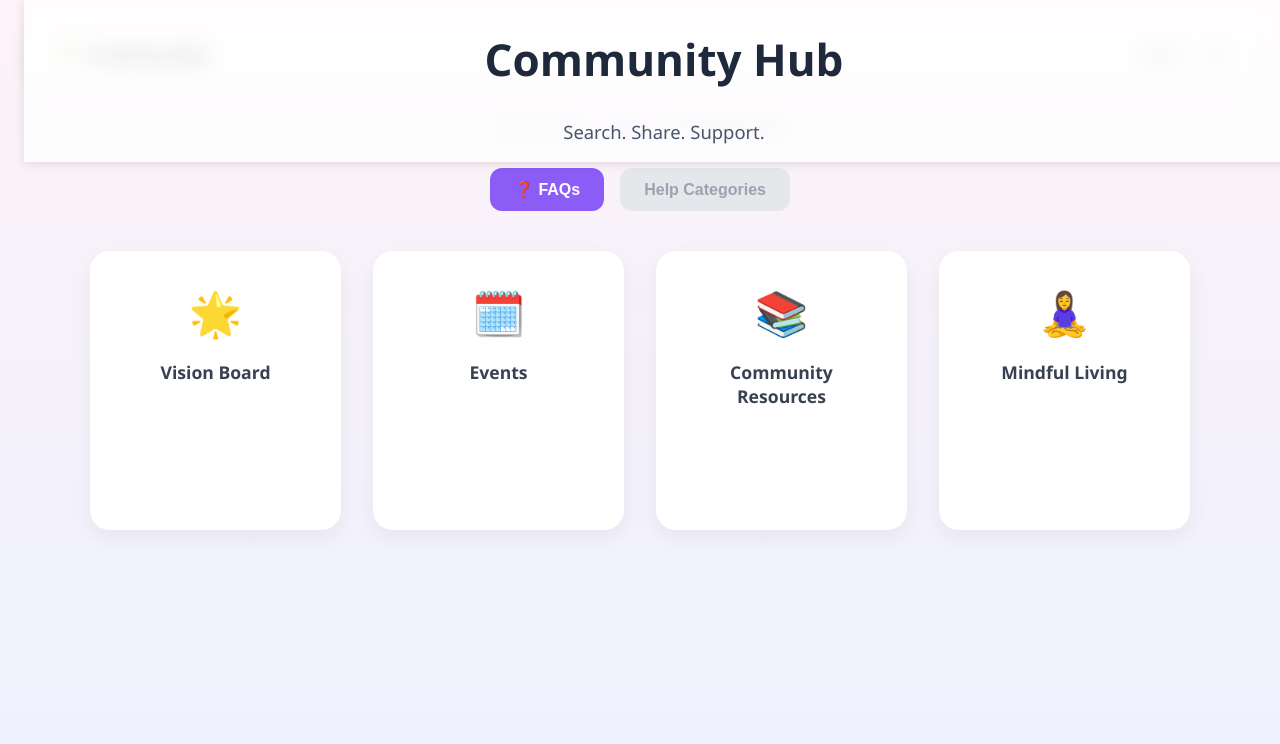
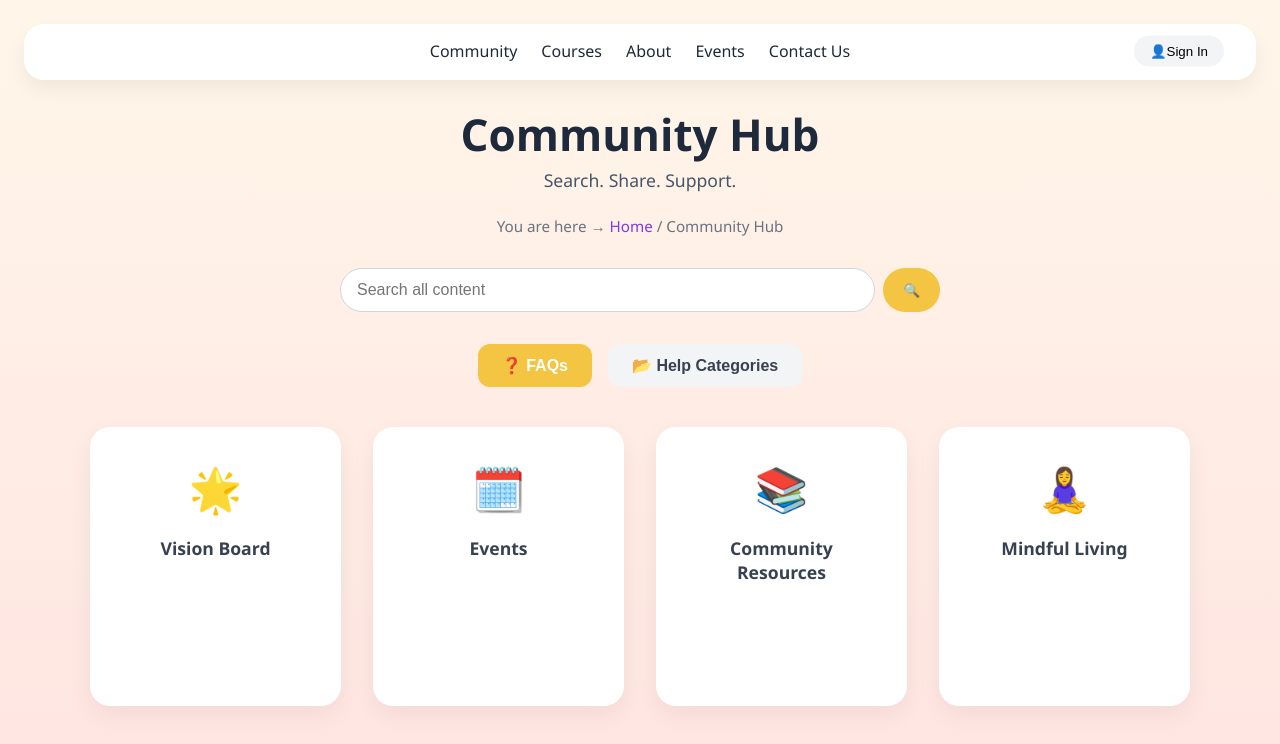
Before and after one commit to josiahbasilio/Light-Heart-Vision, a Next.js app in the folder light-heart-vision/: page /hub in a window 1280 px wide. Shown: the top 744 px of the page. Built offline with nearby package versions, Linux system fonts and the light colour scheme.

Commit message:
Fixing Community Hub

```diff
--- a/light-heart-vision/src/app/hub/hub.css
+++ b/light-heart-vision/src/app/hub/hub.css
@@ -1,51 +1,103 @@
+/* -------------------- */
+/* 🌐 NAVIGATION BAR */
+/* -------------------- */
+.hub-nav-bar {
+  background: white;
+  border-radius: 1.25rem;
+  padding: 1rem 2rem;
+  margin-bottom: 1.5rem;
+  box-shadow: 0 8px 20px rgba(0, 0, 0, 0.06);
+  display: flex;
+  justify-content: center;
+}
+
+.hub-nav-inner {
+  max-width: 1200px;
+  width: 100%;
+  display: flex;
+  justify-content: center;
+  align-items: center;
+  gap: 2rem;
+  flex-wrap: wrap;
+  position: relative;
+}
+
+.hub-nav-center {
+  display: flex;
+  gap: 1.5rem;
+  list-style: none;
+  margin: 0;
+  padding: 0;
+  justify-content: center;
+  flex: 1;
+}
+
+.hub-nav-center li a {
+  text-decoration: none;
+  color: #1f2937;
+  font-weight: 500;
+  transition: color 0.2s ease;
+}
+
+.hub-nav-center li a:hover {
+  color: #f59e0b;
+}
+
+.hub-nav-right {
+  position: absolute;
+  right: 0;
+  top: 50%;
+  transform: translateY(-50%);
+}
+
+.hub-signIn {
+  background: #f3f4f6;
+  border: none;
+  padding: 0.5rem 1rem;
+  border-radius: 9999px;
+  font-weight: 500;
+  cursor: pointer;
+}
+
+.hub-signIn:hover {
+  background: #e5e7eb;
+}
+
+/* -------------------- */
+/* 🎯 PAGE WRAPPER */
+/* -------------------- */
 .hub-wrapper {
   min-height: 100vh;
-    background: linear-gradient(to bottom, #fdf2f8, #eef2ff);
+  background: linear-gradient(to bottom, #fff6e9, #ffe4e1); /*background color for page*/
   font-family: 'Segoe UI', sans-serif;
   padding: 1.5rem;
   color: #333;
 }
 
-  .hub-topbar {
-    display: flex;
-    justify-content: space-between;
-    align-items: center;
-    backdrop-filter: blur(8px);
-    background-color: rgba(255, 255, 255, 0.55);
-    padding: 1rem 2rem;
-    border-radius: 16px;
-    margin-bottom: 2rem;
-    box-shadow: 0 4px 20px rgba(0, 0, 0, 0.05);
-  }
-
-  .hub-brand {
-    font-size: 1.3rem;
-    font-weight: bold;
-  }
-
-  .hub-nav-icons {
-    display: flex;
-    gap: 1.5rem;
-    font-weight: 500;
-    color: #4b5563;
-  }
-
+/* -------------------- */
+/* 🧭 PAGE TITLE        */
+/* -------------------- */
 .hub-header {
   text-align: center;
-    margin-bottom: 1.5rem;
+  margin: 0 auto 1.5rem auto;
 }
 
 .hub-header h1 {
   font-size: 2.75rem;
   font-weight: 700;
   color: #1e293b;
+  margin: 0;
 }
 
 .hub-subtitle {
-    font-size: 1.15rem;
+  font-size: 1.1rem;
   color: #475569;
+  margin-top: 0.25rem;
 }
 
+/* -------------------- */
+/* 🧭 BREADCRUMB links */
+/* -------------------- */
 .hub-breadcrumb {
   text-align: center;
   margin-bottom: 2rem;
@@ -64,6 +116,44 @@
   text-shadow: 0 0 5px rgba(124, 58, 237, 0.4);
 }
 
+/* -------------------- */
+/* 🔍 SEARCH BAR */
+/* -------------------- */
+.hub-search-container {
+  display: flex;
+  justify-content: center;
+  gap: 0.5rem;
+  margin-bottom: 2rem;
+  max-width: 600px;
+  margin-inline: auto;
+}
+
+.hub-search-container input {
+  flex: 1;
+  padding: 0.75rem 1rem;
+  border-radius: 9999px;
+  border: 1px solid #d1d5db;
+  font-size: 1rem;
+}
+
+.hub-search-container button {
+  padding: 0.75rem 1.25rem;
+  border: none;
+  border-radius: 9999px;
+  background: #f4c542;
+  color: white;
+  font-weight: 600;
+  cursor: pointer;
+  transition: background 0.2s ease;
+}
+
+.hub-search-container button:hover {
+  background: #7c3aed;
+}
+
+/* -------------------- */
+/* 🟣 FAQ / CATEGORIES */
+/* -------------------- */
 .hub-buttons {
   display: flex;
   justify-content: center;
@@ -83,7 +173,7 @@
 }
 
 .hub-buttons .active {
-    background-color: #8b5cf6;
+  background: #f4c542;
   color: white;
 }
 
@@ -91,12 +181,18 @@
   background-color: #7c3aed;
 }
 
-  .hub-buttons .disabled {
-    background-color: #e5e7eb;
-    color: #9ca3af;
-    cursor: not-allowed;
+.hub-buttons .secondary {
+  background-color: #f3f4f6;
+  color: #374151;
 }
 
+.hub-buttons .secondary:hover {
+  background-color: #e5e7eb;
+}
+
+/* -------------------- */
+/* 💠 GRID SECTION */
+/* -------------------- */
 .hub-grid {
   display: grid;
   grid-template-columns: repeat(auto-fit, minmax(220px, 1fr));
@@ -105,6 +201,9 @@
   margin: 0 auto;
 }
 
+/* -------------------- */
+/* 📦 CARD STYLES */
+/* -------------------- */
 .hub-card {
   background: white;
   border-radius: 20px;
@@ -137,13 +236,11 @@
   pointer-events: none;
 }
 
-  /* Hover reveal */
 .hub-card:hover .hub-desc {
   opacity: 1;
   transform: translateY(0);
 }
 
-  /* Card lift on hover */
 .hub-card:hover {
   transform: translateY(-6px);
   box-shadow: 0 12px 32px rgba(0, 0, 0, 0.1);
--- a/light-heart-vision/src/app/hub/page.js
+++ b/light-heart-vision/src/app/hub/page.js
@@ -28,38 +28,54 @@ export default function Hub() {
 
   return (
     <div className="hub-wrapper">
-      {/* Header */}
-      <div className="hub-topbar">
-        <div className="hub-brand">🌱 Community</div>
-        <div className="hub-nav-icons">
-          <span className="hub-login">Log In</span>
-          <span className="hub-menu">☰</span>
+      {/* 🌐 Navigation bar */}
+      <nav className="hub-nav-bar">
+        <div className="hub-nav-inner">
+          <ul className="hub-nav-center">
+            <li><Link href="/hub">Community</Link></li>
+            <li><a href="#courses">Courses</a></li>
+            <li><a href="#about">About</a></li>
+            <li><a href="#events">Events</a></li>
+            <li><a href="#contact">Contact Us</a></li>
+          </ul>
+          <div className="hub-nav-right">
+            <Link href="/signin">
+              <button className="hub-signIn">
+                <span className="icon">👤</span>
+                <span className="label">Sign In</span>
+              </button>
+            </Link>
+          </div>
         </div>
+      </nav>
+
+      {/* 🧭 Title  */}
+      <div className="hub-header">
+        <h1>Community Hub</h1>
+        <p className="hub-subtitle">Search. Share. Support.</p>
       </div>
 
-      {/* Hero */}
-      <header className="hub-header">
-        <h1>Community Hub</h1>
-        <p className="hub-subtitle">Search. Share. Support.</p>
-      </header>
-
-      {/* Breadcrumb */}
+      {/* 🧭 Link */}
       <div className="hub-breadcrumb">
-        <span>You are here → </span>
-        <Link href="/" className="hub-link">Home</Link>
-        <span> / Community Hub</span>
+        You are here → <Link href="/" className="hub-link">Home</Link> / Community Hub
       </div>
 
-      {/* Tabs */}
+      {/* 🔍 Search bar */}
+      <div className="hub-search-container">
+        <input type="text" placeholder="Search all content" />
+        <button>🔍</button>
+      </div>
+
+      {/* 📌 Tabs */}
       <section className="hub-buttons">
         <button className="active">❓ FAQs</button>
-        <button className="disabled" disabled>Help Categories</button>
+        <button className="secondary">📂 Help Categories</button>
       </section>
 
-      {/* Interactive Cards */}
+      {/* 🪄 Cards */}
       <section className="hub-grid">
         {categories.map((cat, idx) => (
-          <div key={idx} className="hub-card interactive">
+          <div key={idx} className="hub-card">
             <div className="hub-icon">{cat.icon}</div>
             <h3>{cat.title}</h3>
             <p className="hub-desc">{cat.desc}</p>
```
Lines whose indentation alone changed are shown as unchanged.
